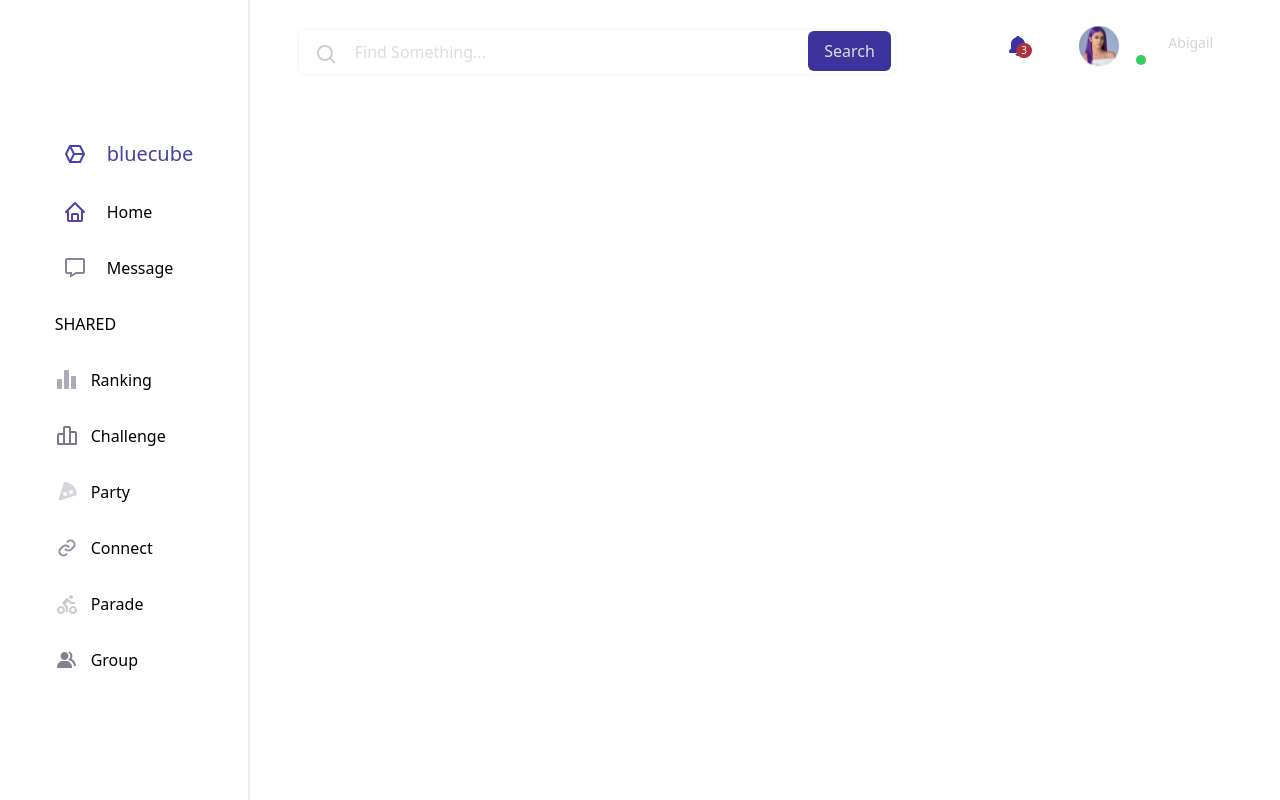
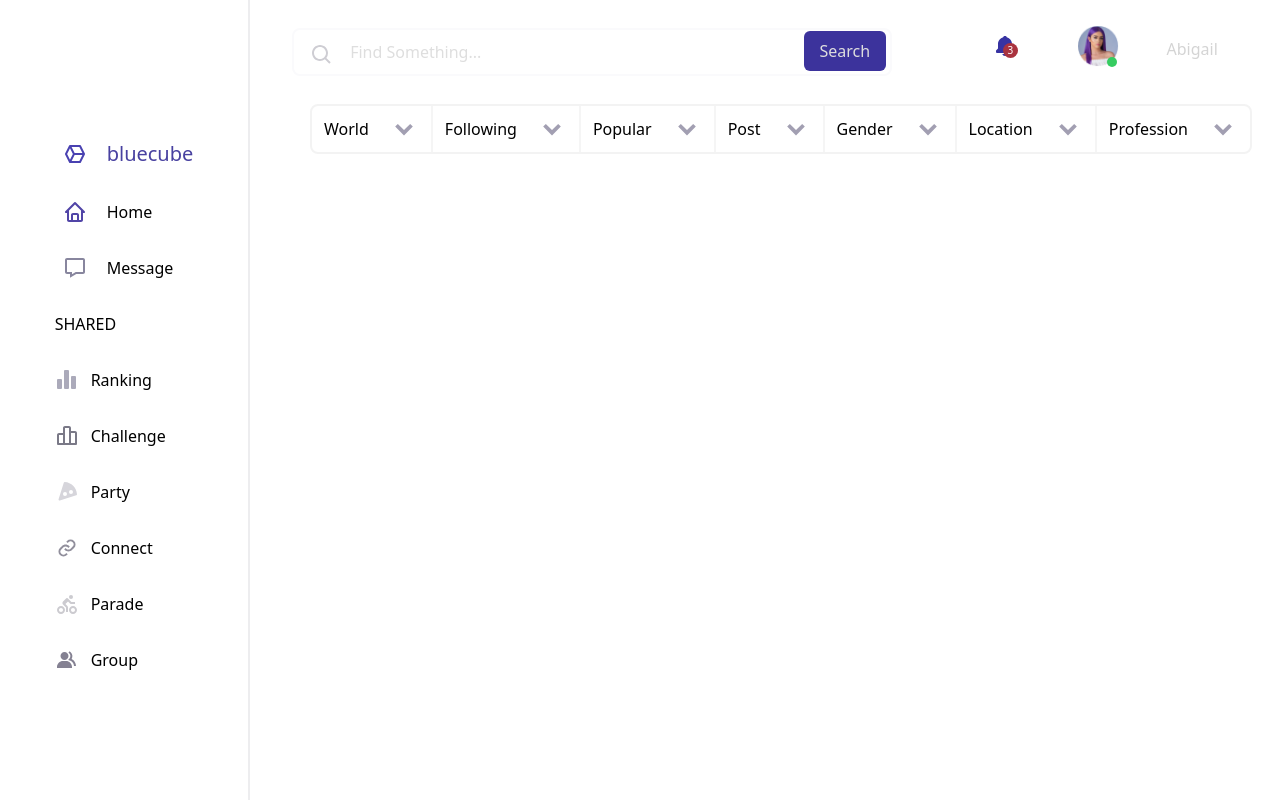
Before and after one commit to Dreezy305/blue-assessment, a Next.js app: page / in a window 1280 px wide. Built offline with nearby package versions, Linux system fonts and the light colour scheme.

Commit message:
header, unsplash

```diff
--- /dev/null
+++ b/components/FilterOptions.tsx
@@ -0,0 +1,120 @@
+import Image from "next/image";
+import React from "react";
+
+function FilterOptions(): JSX.Element {
+  return (
+    <div className="pl-12">
+      <div className="flex flex-row place-self-center options w-full">
+        <div className="options_content">
+          <p className="flex flex-row items-center space-x-3 py-2 px-3">
+            <span className="me-2">World</span>
+            <span className="">
+              <Image
+                src={"/img/chevronDown.svg"}
+                className=""
+                alt="chevron_down"
+                width={30}
+                height={30}
+              />
+            </span>
+          </p>
+        </div>
+
+        <div className="options_content">
+          <p className="flex flex-row items-center space-x-3 py-2 px-3">
+            <span className="me-2">Following</span>
+            <span className="">
+              <Image
+                src={"/img/chevronDown.svg"}
+                className=""
+                alt="chevron_down"
+                width={30}
+                height={30}
+              />
+            </span>
+          </p>
+        </div>
+
+        <div className="options_content">
+          <p className="flex flex-row items-center space-x-3 py-2 px-3">
+            <span className="me-2">Popular</span>
+            <span className="">
+              <Image
+                src={"/img/chevronDown.svg"}
+                className=""
+                alt="chevron_down"
+                width={30}
+                height={30}
+              />
+            </span>
+          </p>
+        </div>
+
+        <div className="options_content">
+          <p className="flex flex-row items-center space-x-3 py-2 px-3">
+            <span className="me-2">Post</span>
+            <span className="">
+              <Image
+                src={"/img/chevronDown.svg"}
+                className=""
+                alt="chevron_down"
+                width={30}
+                height={30}
+              />
+            </span>
+          </p>
+        </div>
+
+        <div className="options_content">
+          <p className="flex flex-row items-center space-x-3 py-2 px-3">
+            <span className="me-2">Gender</span>
+            <span className="">
+              <Image
+                src={"/img/chevronDown.svg"}
+                className=""
+                alt="chevron_down"
+                width={30}
+                height={30}
+              />
+            </span>
+          </p>
+        </div>
+
+        <div className="options_content">
+          <p className="flex flex-row items-center space-x-3 py-2 px-3">
+            <span className="me-2">Location</span>
+            <span className="">
+              <Image
+                src={"/img/chevronDown.svg"}
+                className=""
+                alt="chevron_down"
+                width={30}
+                height={30}
+              />
+            </span>
+          </p>
+        </div>
+
+        <div
+          className="options_content"
+          style={{ borderRight: "0px solid #f5f5f5" }}
+        >
+          <p className="flex flex-row items-center space-x-3 py-2 px-3">
+            <span className="me-2">Profession</span>
+            <span className="">
+              <Image
+                src={"/img/chevronDown.svg"}
+                className=""
+                alt="chevron_down"
+                width={30}
+                height={30}
+              />
+            </span>
+          </p>
+        </div>
+      </div>
+    </div>
+  );
+}
+
+export default FilterOptions;
--- a/components/InputAndOther.tsx
+++ b/components/InputAndOther.tsx
@@ -3,7 +3,7 @@ import React from "react";
 
 function InputAndOthers(): JSX.Element {
   return (
-    <div className="flex flex-row justify-around items-baseline w-full mb-4 px-3">
+    <div className="flex flex-row justify-around items-baseline w-full mb-4">
       <div className="topbar mr-5 flex flex-row relative">
         <input
           type="text"
@@ -27,14 +27,14 @@ function InputAndOthers(): JSX.Element {
 
       <div className="ml-5 flex flex-row justify-around items-center topbar_left pr-5 space-x-7">
         <div className="relative cursor-pointer">
-          {/* <Image
-            src={"/bell.svg"}
+          <Image
+            src={"/img/bell.svg"}
             className="mr-3 cursor-pointer"
             alt="notification_bell"
             width={24}
             height={24}
-          /> */}
-          <svg
+          />
+          {/* <svg
             xmlns="http://www.w3.org/2000/svg"
             width="24"
             height="24"
@@ -42,7 +42,7 @@ function InputAndOthers(): JSX.Element {
             fill="#3733a2"
           >
             <path d="M12 22a2.98 2.98 0 0 0 2.818-2H9.182A2.98 2.98 0 0 0 12 22zm7-7.414V10c0-3.217-2.185-5.927-5.145-6.742C13.562 2.52 12.846 2 12 2s-1.562.52-1.855 1.258C7.185 4.074 5 6.783 5 10v4.586l-1.707 1.707A.996.996 0 0 0 3 17v1a1 1 0 0 0 1 1h16a1 1 0 0 0 1-1v-1a.996.996 0 0 0-.293-.707L19 14.586z"></path>
-          </svg>
+          </svg> */}
 
           <span className="badge-overlay circle">3</span>
         </div>
@@ -54,10 +54,10 @@ function InputAndOthers(): JSX.Element {
             width={42}
             height={42}
           />
-          <span className="absolute top-0 left-0 dot bg-green"></span>
+          <span className=" dot bg-green"></span>
         </div>
         <div className="place-self-start">
-          <p className="pt-2 ml-5 text-darkText text-sm">Abigail</p>
+          <p className="pt-3 ml-5 text-darkText">Abigail</p>
         </div>
       </div>
     </div>
--- a/components/TopBar.tsx
+++ b/components/TopBar.tsx
@@ -1,10 +1,12 @@
 import React from "react";
+import FilterOptions from "./FilterOptions";
 import InputAndOthers from "./InputAndOther";
 
 function TopBar(): JSX.Element {
   return (
-    <div className="pt-3 w-full">
+    <div className="pt-3 w-full flex flex-col items-start space-y-3 relative px-3">
       <InputAndOthers />
+      <FilterOptions />
     </div>
   );
 }
--- /dev/null
+++ b/components/Unsplash.tsx
@@ -0,0 +1,7 @@
+import React, { useEffect, useState } from "react";
+
+function Unsplash(): JSX.Element {
+  return <div>Unsplash</div>;
+}
+
+export default Unsplash;
--- a/styles/right.css
+++ b/styles/right.css
@@ -47,10 +47,10 @@ input[type="text"] {
 .dot {
   background-color: #36cc61;
   border-radius: 50%;
-  position: absolute;
-  left: 78px;
+  position: absolute !important;
+  right: 2%;
   bottom: 0px;
-  top: 30px;
+  bottom: 0%;
   width: 10px;
   height: 10px;
 }
```
Also changed, not shown: public/img/bell.svg (added), public/img/chevronDown.svg (added).
